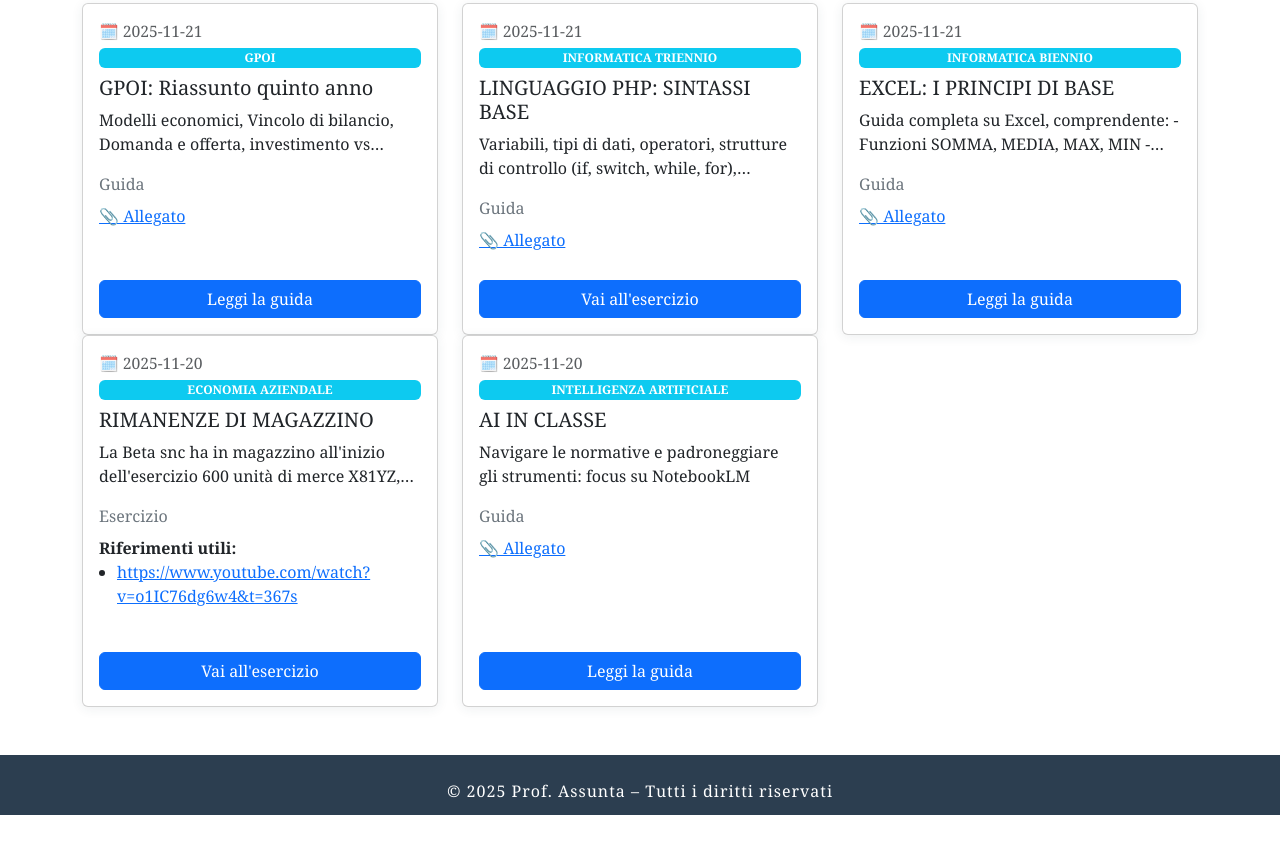
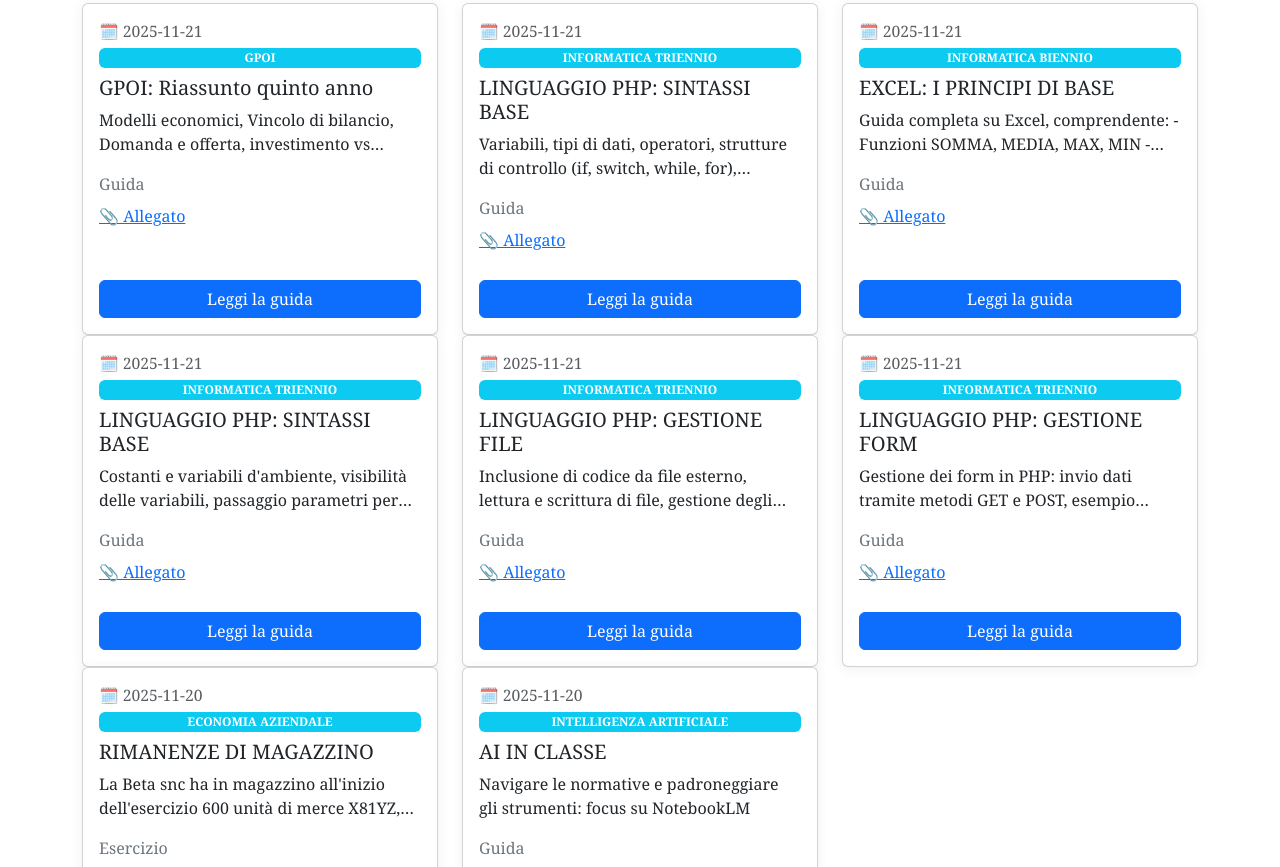
Before and after one commit to Santanielloabc/homepage, a website: page index.html in a window 1280 px wide. Shown: the part 645-1512 px from the top of the page. Before the commit the page ends 1460 px from the top, so only its background shows below. Drawn offline with nearby package versions, Linux system fonts and the light colour scheme.

Commit message:
Aggiornamento dispense e mail

```diff
--- a/novita.json
+++ b/novita.json
@@ -4,7 +4,7 @@
   "tipo": "esercizio",
   "categoria": "ECONOMIA AZIENDALE",
   "titolo": "RIMANENZE DI MAGAZZINO",
-  "descrizione": "La Beta snc ha in magazzino all'inizio dell'esercizio 600 unità di merce X81YZ, valutate al prezzo unitario di 8 euro. Durante il primo trimestre si verificano le seguenti movimentazioni:\n15/01: scarico di 200 unità\n10/02: carico di 100 unità al prezzo di 9,00 euro;\n18/02: scarico di 60 unità;\n08/03: scarico di 40 unità;\n18/03: carico di 100 unità al prezzo di 8,80;\n28/03: scarico di 80 unità;\n\nCalcoliamo il valore degli scarichi di magazzino:\n1- con il metodo del costo medio ponderato continuo;\n2- con il metodo del costo medio ponderato per periodo;\n3- secondo il metodo LIFO;\n4- secondo il metodo FIFO;",
+  "descrizione": "La Beta snc ha in magazzino all'inizio dell'esercizio 600 unità di merce X81YZ, valutate al prezzo unitario di 8 euro. Durante il primo trimestre si verificano le seguenti movimentazioni:\n15/01: scarico di 200 unità\n10/02: carico di 100 unità al prezzo di 9,00 euro;\n18/02: scarico di 60 unità;\n08/03: scarico di 40 unità;\n18/03: carico di 100 unità al prezzo di 8,80;\n28/03: scarico di 80 unità;\n\nCalcoliamo il valore degli scarichi di magazzino:\n1- con il metodo del costo medio ponderato continuo;\n2- con il metodo del costo medio ponderato per periodo;\n3- secondo il metodo LIFO;\n4- secondo il metodo FIFO; \n\n Il link sottostante rimanda a un video esplicativo dell'esercizio.",
   "testoBottone": "Vai all'esercizio",
   "data": "2025-11-20",
   "allegato": null,
@@ -40,7 +40,7 @@
     "categoria": "INFORMATICA TRIENNIO",
     "titolo": "LINGUAGGIO PHP: SINTASSI BASE",
     "descrizione": "Variabili, tipi di dati, operatori, strutture di controllo (if, switch, while, for), funzioni e array in PHP. Una panoramica essenziale per iniziare a programmare con PHP e sviluppare applicazioni web dinamiche.",
-    "testoBottone": "Vai all'esercizio",
+    "testoBottone": "Leggi la guida",
     "data": "2025-11-21",
     "allegato": {
       "url": "allegati/2_pillola_sintassibase.pdf"
@@ -59,6 +59,47 @@
       "url": "allegati/EXCELIPRINCIPIDIBASE.pdf"
     },
     "riferimenti": []
+  },
+    {
+    "id": 6,
+    "tipo": "guida",
+    "categoria": "INFORMATICA TRIENNIO",
+    "titolo": "LINGUAGGIO PHP: SINTASSI BASE",
+    "descrizione": "Costanti e variabili d'ambiente, visibilità delle variabili, passaggio parametri per default e per valore,",
+    "testoBottone": "Leggi la guida",
+    "data": "2025-11-21",
+    "allegato": {
+      "url": "allegati/2_pillola_variabili e funzioni.pdf"
+    },
+    "riferimenti": []
+  },
+
+    {
+    "id": 7,
+    "tipo": "guida",
+    "categoria": "INFORMATICA TRIENNIO",
+    "titolo": "LINGUAGGIO PHP: GESTIONE FILE",
+    "descrizione": "Inclusione di codice da file esterno, lettura e scrittura di file, gestione degli errori durante le operazioni sui file, file CSV e file di testo.",
+    "testoBottone": "Leggi la guida",
+    "data": "2025-11-21",
+    "allegato": {
+      "url": "allegati/3_pillola_gestione_file.pdf"
+    },
+    "riferimenti": []
+  },
+   {
+    "id": 8,
+    "tipo": "guida",
+    "categoria": "INFORMATICA TRIENNIO",
+    "titolo": "LINGUAGGIO PHP: GESTIONE FORM",
+    "descrizione": "Gestione dei form in PHP: invio dati tramite metodi GET e POST, esempio postback",
+    "testoBottone": "Leggi la guida",
+    "data": "2025-11-21",
+    "allegato": {
+      "url": "allegati/4_pillola_FORM.pdf"
+    },
+    "riferimenti": []
   }
 
+
 ]
```
Also changed, not shown: contatti.html (+1 -1 lines), 2 other files.
